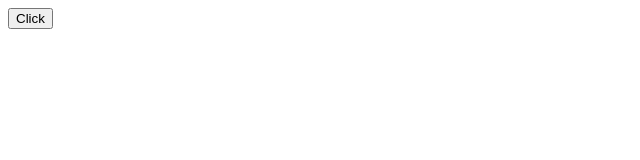
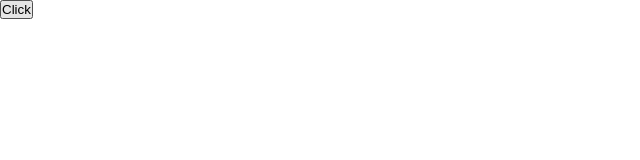
Before and after one commit to santanafx/nasa-gallery, a React (Vite) app: page / in a window 1280 px wide. Shown: the top 160 px of the page, without its empty margins (0-640 px from the left). Built offline with nearby package versions, Linux system fonts and the light colour scheme.

Commit message:
Criado pasta 'pages' e página Home

```diff
--- a/src/App.jsx
+++ b/src/App.jsx
@@ -1,21 +1,13 @@
-import { useDispatch, useSelector } from "react-redux";
+import { BrowserRouter, Route, Routes } from "react-router-dom";
+import Home from "./pages/Home";
 
 function App() {
-  const { teste } = useSelector((rootReducer) => rootReducer.teste);
-  console.log(teste);
-
-  const dispatch = useDispatch();
-
-  const handleClick = () => {
-    dispatch({
-      type: "TESTE",
-    });
-  };
-
   return (
-    <div>
-      <button onClick={handleClick}>Click</button>
-    </div>
+    <BrowserRouter>
+      <Routes>
+        <Route path="/" element={<Home />} />
+      </Routes>
+    </BrowserRouter>
   );
 }
 
--- /dev/null
+++ b/src/Main.styles.jsx
@@ -0,0 +1,9 @@
+import { createGlobalStyle } from "styled-components";
+
+export const MainStyles = createGlobalStyle`
+    *{
+        padding: 0;
+        margin: 0;
+        box-sizing: border-box;
+    }
+`;
--- a/src/main.jsx
+++ b/src/main.jsx
@@ -3,9 +3,11 @@ import ReactDOM from "react-dom/client";
 import App from "./App.jsx";
 import { Provider } from "react-redux";
 import { store } from "./redux/store.jsx";
+import { MainStyles } from "./Main.styles.jsx";
 
 ReactDOM.createRoot(document.getElementById("root")).render(
   <React.StrictMode>
+    <MainStyles />
     <Provider store={store}>
       <App />
     </Provider>
--- /dev/null
+++ b/src/pages/Home.jsx
@@ -0,0 +1,22 @@
+import { useDispatch, useSelector } from "react-redux";
+
+function Home() {
+  const { teste } = useSelector((rootReducer) => rootReducer.teste);
+  console.log(teste);
+
+  const dispatch = useDispatch();
+
+  const handleClick = () => {
+    dispatch({
+      type: "TESTE",
+    });
+  };
+
+  return (
+    <div>
+      <button onClick={handleClick}>Click</button>
+    </div>
+  );
+}
+
+export default Home;
```
